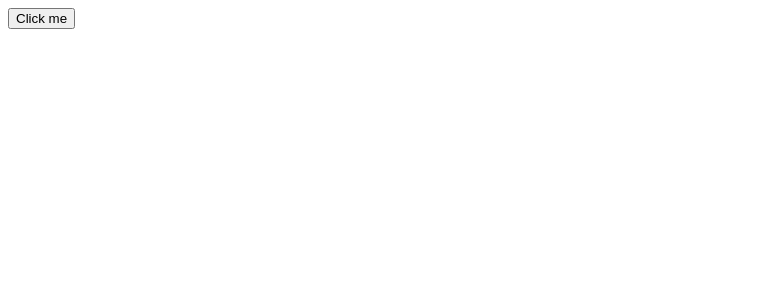
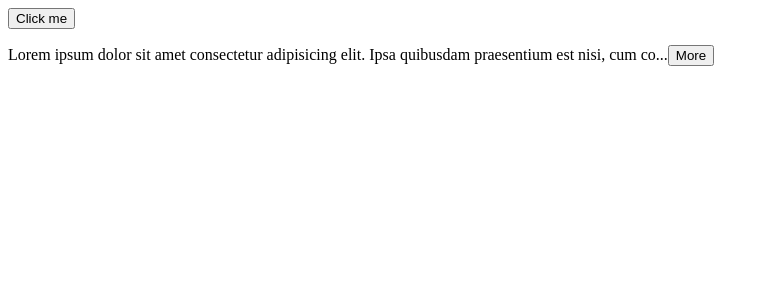
Before and after one commit to harithtarmizi/mosh-react-app, a React (Vite) app: page / in a window 1280 px wide. Shown: the top 300 px of the page, without its empty margins (0-769 px from the left). Built offline with nearby package versions, Linux system fonts and the light colour scheme.

Commit message:
exercise building extandable text component

```diff
--- a/src/UpdateStateEx.tsx
+++ b/src/UpdateStateEx.tsx
@@ -1,4 +1,5 @@
 import { useState } from "react";
+import ExpandableText from "./components/ExpandableText";
 
 function UpdateStateEx() {
   const [game, setGame] = useState({ id: 1, player: { name: "John" } });
@@ -29,6 +30,19 @@ function UpdateStateEx() {
   return (
     <div>
       <button onClick={handleClick}>Click me</button>
+      <ExpandableText>
+        Lorem ipsum dolor sit amet consectetur adipisicing elit. Ipsa quibusdam
+        praesentium est nisi, cum commodi error cumque quasi sequi soluta
+        officiis inventore consequuntur corporis suscipit incidunt quaerat
+        doloremque? Cum, eum! Odit molestias et in voluptate amet placeat
+        blanditiis laudantium voluptatum eligendi veniam cumque quae veritatis
+        ut eum deleniti libero sit magnam, voluptates neque ex obcaecati ducimus
+        perferendis? Totam quae nostrum cum iusto, sed, expedita et enim
+        similique est distinctio voluptates hic mollitia odio. Dolores,
+        laboriosam illo dicta sit quidem, ab veniam, debitis iusto laborum
+        suscipit ipsa maiores fuga cum deserunt commodi architecto? Totam enim
+        aliquam sequi aperiam eum quaerat quas!
+      </ExpandableText>
     </div>
   );
 }
--- /dev/null
+++ b/src/components/ExpandableText.tsx
@@ -0,0 +1,26 @@
+import { useState } from "react";
+
+interface Props {
+  children: string;
+  maxChars?: number;
+}
+
+const ExpandableText = ({ children, maxChars = 100 }: Props) => {
+  const [isExpanded, setExpanded] = useState(false);
+
+  if (children.length <= maxChars) {
+    return <p>{children}</p>;
+  } else {
+    const text = isExpanded ? children : children.substring(0, maxChars);
+    return (
+      <p>
+        {text}...
+        <button onClick={() => setExpanded(!isExpanded)}>
+          {isExpanded ? "Less" : "More"}
+        </button>
+      </p>
+    );
+  }
+};
+
+export default ExpandableText;
```
